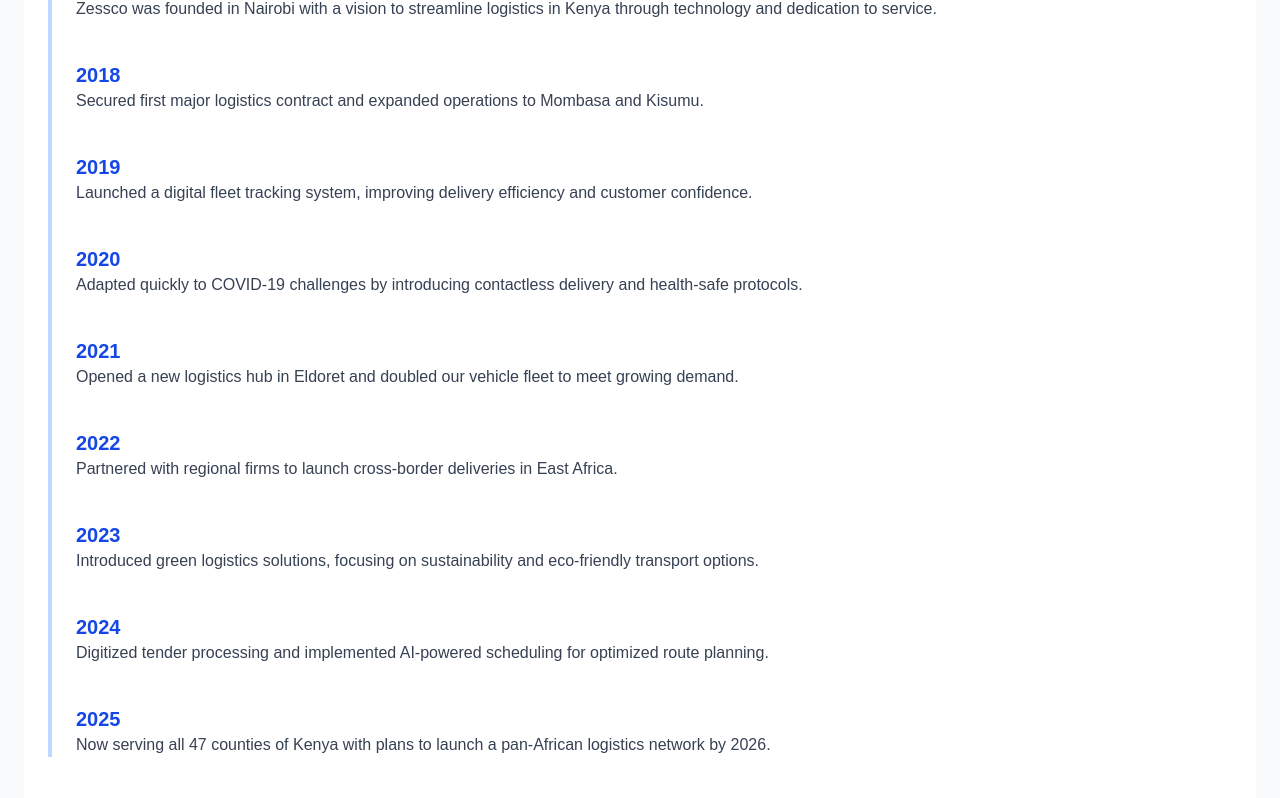
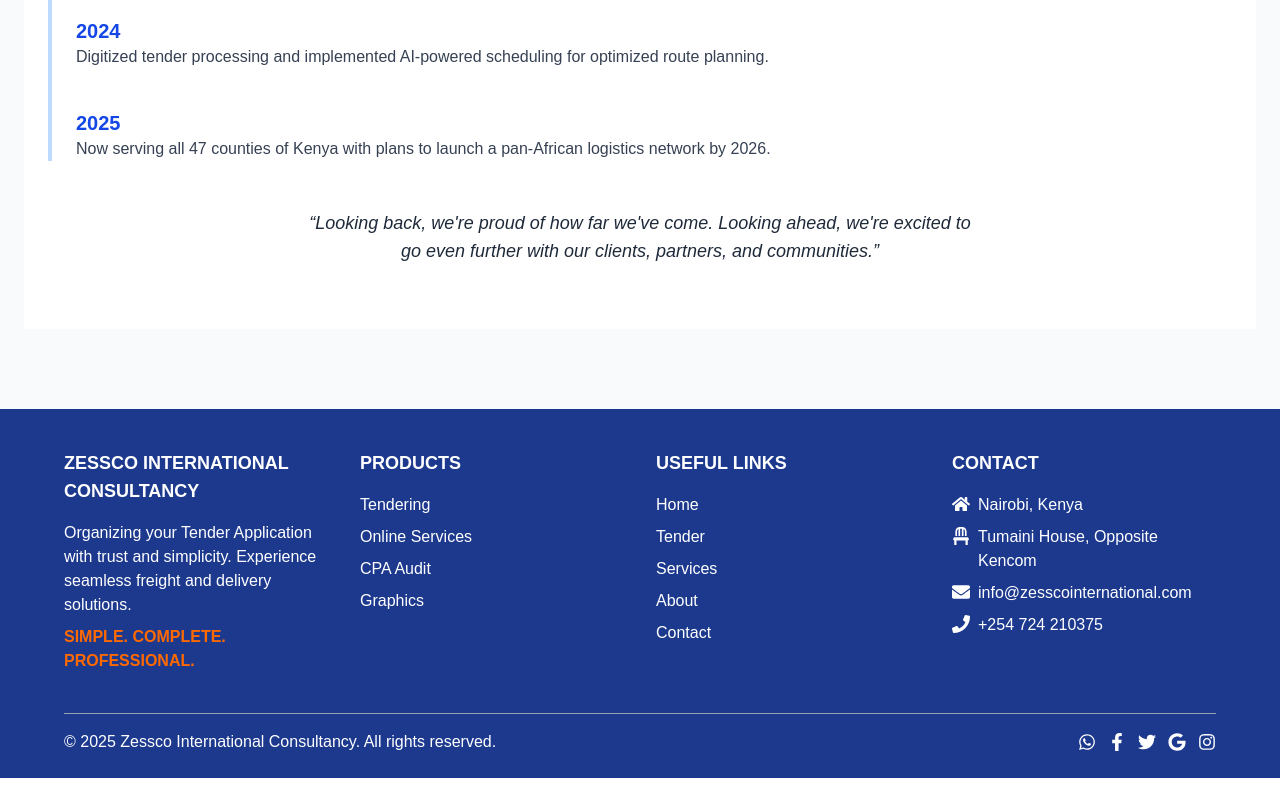
Before and after one commit to cyprian1ouma/Zessco, a Next.js app: page /aboutus in a window 1280 px wide. Shown: the part 4397-5195 px from the top of the page. Built offline with nearby package versions, Linux system fonts and the light colour scheme.

Commit message:
made changes in all pages to suited customer needs

```diff
--- a/components/Footer.js
+++ b/components/Footer.js
@@ -27,7 +27,7 @@
         <div className="grid grid-cols-1 sm:grid-cols-2 lg:grid-cols-4 gap-8 mb-10">
           {/* Company Info */}
           <div className="px-2 sm:px-0">
-            <h6 className="uppercase font-bold mb-4 text-lg">Zessco Logistics</h6>
+            <h6 className="uppercase font-bold mb-4 text-lg">Zessco International Consultancy</h6>
             <p className="text-sm sm:text-base">
               Organizing your Tender Application with trust and simplicity. Experience
               seamless freight and delivery solutions.
@@ -39,10 +39,10 @@
           <div className="px-2 sm:px-0">
             <h6 className="uppercase font-bold mb-4 text-lg">Products</h6>
             <ul className="space-y-2">
-              <li><a className="text-white hover:underline text-sm sm:text-base" href="#">Freight Services</a></li>
-              <li><a className="text-white hover:underline text-sm sm:text-base" href="#">Smart Tracking</a></li>
-              <li><a className="text-white hover:underline text-sm sm:text-base" href="#">Cold Chain</a></li>
-              <li><a className="text-white hover:underline text-sm sm:text-base" href="#">Fleet Tools</a></li>
+              <li><a className="text-white hover:underline text-sm sm:text-base" href="#">Tendering</a></li>
+              <li><a className="text-white hover:underline text-sm sm:text-base" href="#">Online Services</a></li>
+              <li><a className="text-white hover:underline text-sm sm:text-base" href="#">CPA Audit</a></li>
+              <li><a className="text-white hover:underline text-sm sm:text-base" href="#">Graphics</a></li>
             </ul>
           </div>
 
@@ -89,7 +89,7 @@
         {/* Bottom Row: Copyright + Social */}
         <div className="flex flex-col md:flex-row justify-between items-center gap-4 text-sm">
           <div className="order-2 md:order-1 text-sm sm:text-base">
-            © {new Date().getFullYear()} Zessco Logistics. All rights reserved.
+            © {new Date().getFullYear()} Zessco International Consultancy. All rights reserved.
           </div>
 
           <div className="order-1 md:order-2 flex gap-3 text-white text-lg mb-4 md:mb-0">
--- a/pages/aboutus.js
+++ b/pages/aboutus.js
@@ -164,7 +164,7 @@
         </section>
 
         {/* Testimonials */}
-        <div>
+        {/* <div>
           <h2 className="text-2xl md:text-3xl font-bold text-center text-blue-800 mb-8 md:mb-12 mt-8 md:mt-12 my-4 md:my-6">Customer Testimonials</h2>
           <section className="relative h-[50vh] md:h-[60vh] text-white text-center flex items-center justify-center bg-black">
             <Image
@@ -182,7 +182,7 @@
               <p className="mt-4 font-semibold">- {testimonials[currentTestimonial].name}</p>
             </div>
           </section>
-        </div>
+        </div> */}
 
         {/* Team */}
         <section className="py-8 md:py-12 px-4 md:px-6 max-w-7xl mx-auto">
--- a/pages/contact.js
+++ b/pages/contact.js
@@ -83,7 +83,7 @@
               <p><strong>Building:</strong> Tumaini House, Opposite Kencom</p>
               <p><strong>Country:</strong> Nairobi- Kenya</p>
               <p><strong>Postal Code:</strong> P.O. Box 6487-00200</p>
-              <p><strong>Phone:</strong> +254 96977092</p>
+              <p><strong>Phone:</strong>+254 724 210375</p>
               <p><strong>Email:</strong> info@zesscointernational.com</p>
             </div>
 
--- a/pages/index.js
+++ b/pages/index.js
@@ -82,7 +82,7 @@
             Win That Tender with Confidence
           </h1>
           <h2 className="text-xl sm:text-2xl text-blue-800 mb-6 sm:mb-8">
-            The #1 Tender Documentation Experts in Kenya
+            The 1 Tender Documentation Experts in Kenya
           </h2>
           <p className="text-base sm:text-lg text-gray-700 mb-6 sm:mb-8 max-w-3xl mx-auto">
             Over 1,000 successful clients. Our team of engineers, auditors, advocates, and technical experts prepares winning tenders — even under tight timelines.
@@ -168,10 +168,10 @@
               "Formatting to Tender Standards",
               "Tender Submission & Delivery Support",
               "Aftercare: KRA, Trend Updates, Feedback",
-              "Bit compilation",
+              "Bid Compilation",
               "Filling of Bill of Quantities",
               "Preparation of Audited Accounts",
-              "Online E.G.P tendering services",
+              "Online E.G.P Tendering Services",
               "Graphic Design"
             ].map((service, index) => (
               <div key={index} className="border border-blue-200 rounded-lg p-3 sm:p-4 hover:bg-blue-50 transition">
--- a/pages/services.js
+++ b/pages/services.js
@@ -23,10 +23,10 @@
       <main className="bg-gray-50 pt-16 pb-16 px-4 sm:px-6 mt-20">
         <div className="max-w-7xl mx-auto">
           <h1 className="text-2xl sm:text-3xl md:text-4xl font-bold text-center text-blue-900 mb-3 sm:mb-4">
-            Our Logistics Services
+            Our Services
           </h1>
           <p className="text-center text-gray-600 text-sm sm:text-base max-w-2xl mx-auto mb-8 sm:mb-12">
-            Zessco Logistics offers comprehensive, efficient, and dependable services tailored to your supply chain.
+            Zessco International Consultancy offers comprehensive, efficient, and dependable services tailored to your supply chain.
           </p>
 
           <div className="grid grid-cols-1 sm:grid-cols-2 lg:grid-cols-3 xl:grid-cols-4 gap-4 sm:gap-6 md:gap-8">
@@ -35,7 +35,7 @@
                 key={index}
                 className="bg-white rounded-lg sm:rounded-xl shadow-sm sm:shadow-md p-4 sm:p-6 text-center hover:shadow-lg transition duration-300"
               >
-              <div className="text-4xl sm:text-5xl mb-3 sm:mb-4">{service.icon}</div>
+              <div className="text-4xl sm:text-5xl mb-3 sm:mb-4">{}</div>
                 <h2 className="text-lg sm:text-xl font-semibold text-blue-900 mb-1 sm:mb-2">
                   {service.title}
                 </h2>
@@ -43,11 +43,11 @@
               </div>
             ))}
           </div>
-          <div className="flex justify-center">
+          {/* <div className="flex justify-center">
               <div className='text-center mt-10 bg-light m-5 sm:m-6 px-4 max-w-max'>
                 <p className='italic text-sm text-center text-orange-500'>24/7 Support: Always available when you need us</p>
               </div>
-          </div>
+          </div> */}
         </div>
       </main>
       <Footer />
```
